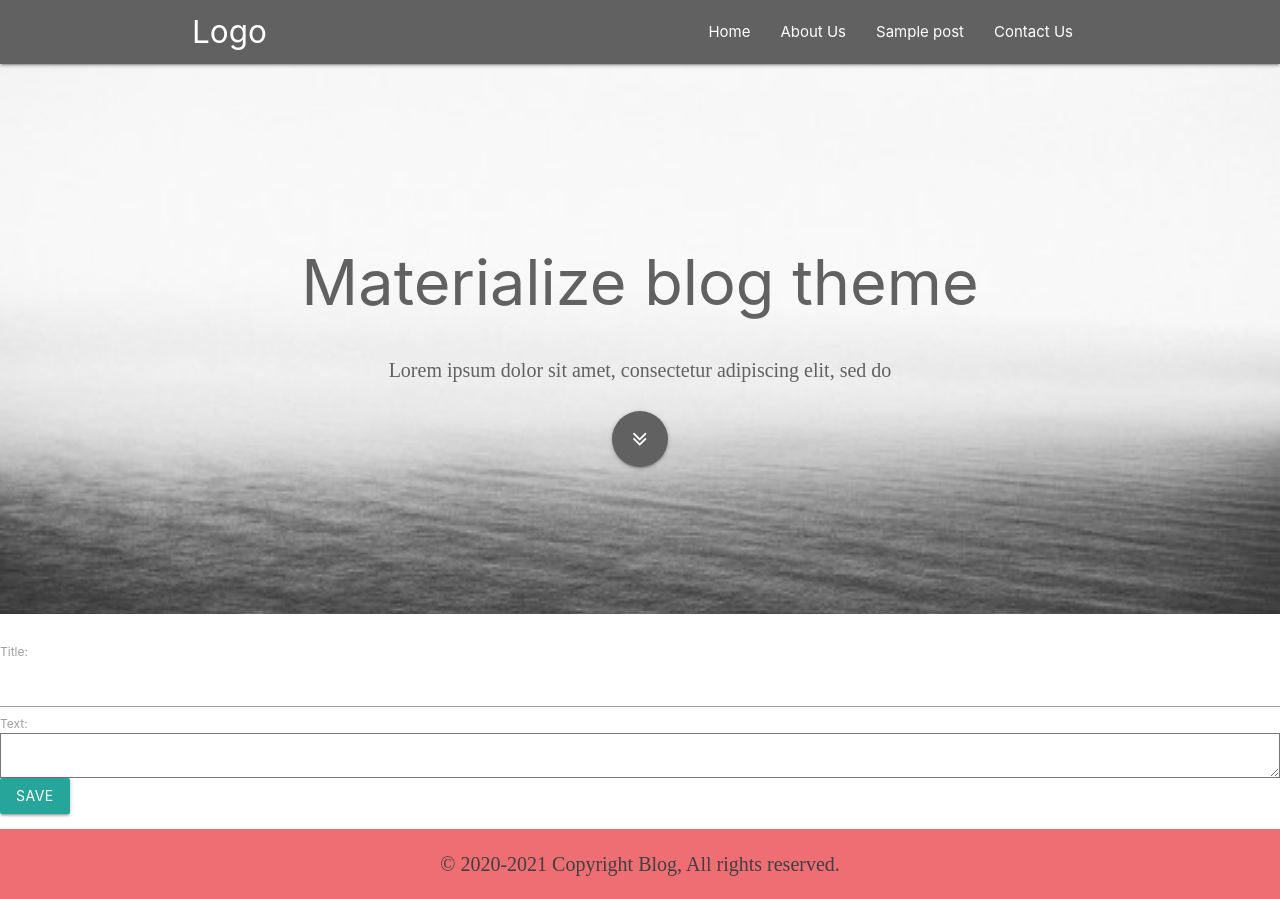
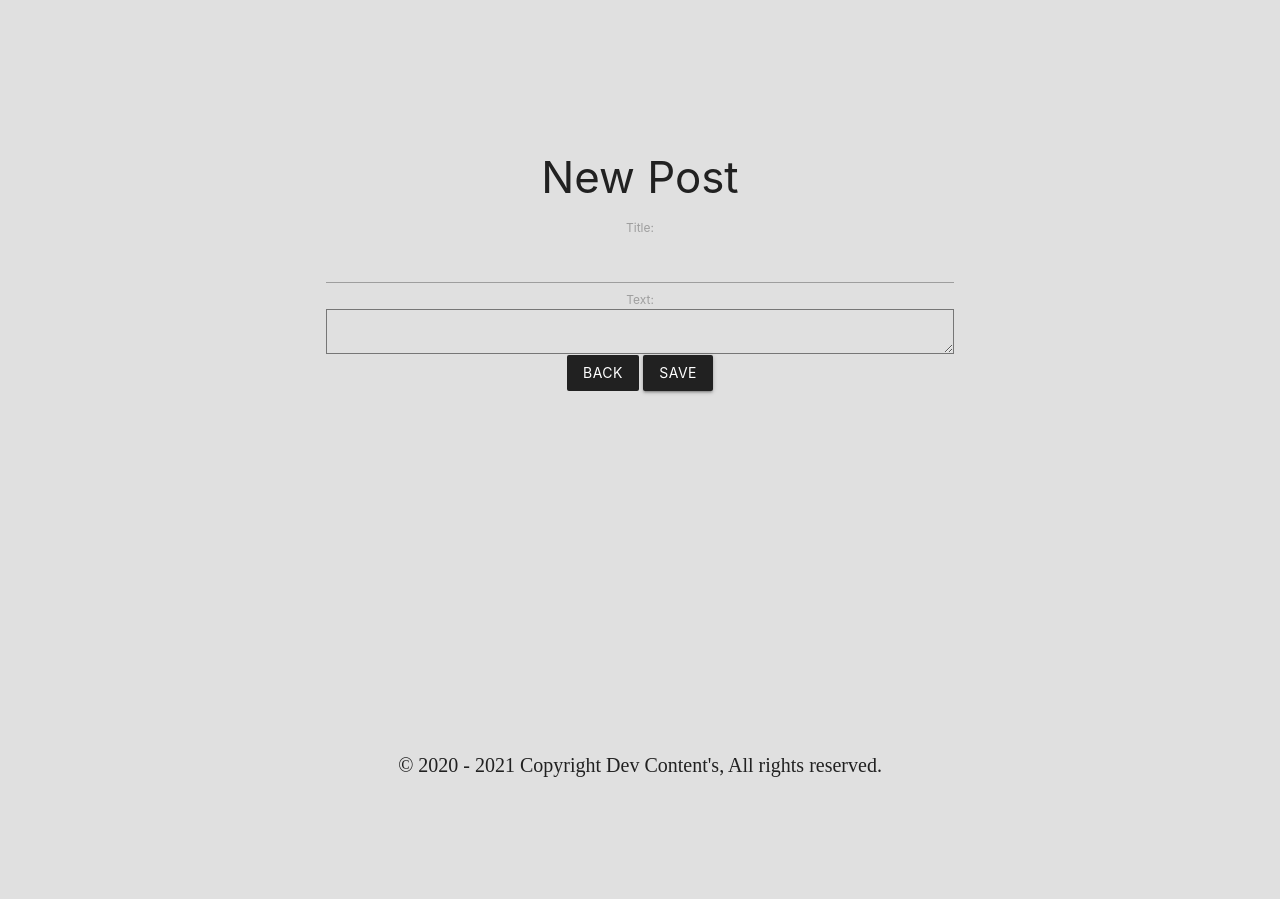
Before and after one commit to LucasSantus/blog, a Django app: page /cadastro/post/new/ in a window 1280 px wide. After the commit the page ends 777 px from the top, so only its background shows below. Run offline with Django 3.2, Linux system fonts and the light colour scheme; some libraries are stand-ins or nearby versions.

Commit message:
implementando cadastro  - Foi implementado e estilizado o template de cadastro de post's.  - Foi adicionado novos códigos css para o template de cadastro de post's.

```diff
--- a/apps/administracao/views.py
+++ b/apps/administracao/views.py
@@ -2,6 +2,13 @@ from django.shortcuts import render, get_object_or_404, redirect
 from django.utils import timezone
 from cadastro.models import Post
 from cadastro.forms import PostForm
+from datetime import date
+
+def base(request):
+    context = {
+    	'date': date.today()
+    }
+    return context
 
 def post_edit(request, pk):
     post = get_object_or_404(Post, pk=pk)
--- a/apps/cadastro/views.py
+++ b/apps/cadastro/views.py
@@ -3,6 +3,7 @@ from django.utils import timezone
 from .forms import PostForm
 
 def post_new(request):
+    form = PostForm()
     if request.method == "POST":
         form = PostForm(request.POST)
         if form.is_valid():
@@ -10,12 +11,10 @@ def post_new(request):
             post.author = request.user
             post.published_date = timezone.now()
             post.save()
-            return redirect('post_detail', pk=post.pk)
-    else:
-        form = PostForm()
+            return redirect('index')
 
     context = {
         "form": form,
     }
 
-    return render(request, 'administracao/post_edit.html', context)
+    return render(request, 'cadastro/post_new.html', context)
--- a/project/settings.py
+++ b/project/settings.py
@@ -75,6 +75,8 @@ TEMPLATES = [
                 'django.template.context_processors.request',
                 'django.contrib.auth.context_processors.auth',
                 'django.contrib.messages.context_processors.messages',
+                #CONFIGURAÇÃO PARA APARECER A DATA NO TEMPLATE BASE
+                'administracao.views.base',
             ],
         },
     },
--- a/static/css/index.css
+++ b/static/css/index.css
@@ -1,58 +1,49 @@
-/* BODY */
+/* FOOTER MATERIALIZE */
 body {
   display: flex;
   min-height: 100vh;
   flex-direction: column;
 }
-/* MAIN */
+
 main {
   flex: 1 0 auto;
 }
 
-/* HEADER */
-/* .nav-wrapper{
-    background-color: #fb8c00;
-} */
-
-/* FOOTER */
-/* .page-footer{
-    background-color: transparent;
+/* TEMPLATE post_new */
+#form-new .input-field input{
+  color: #212121;
 }
 
-.page-footer .row .col span{
-    color: #fb8c00;
+#form-new .input-field textarea{
+  color: #212121;
 }
 
-.btn-floating{
-    background-color: #fb8c00;
+#form-new .input-field>label{
+  color: #212121;
 }
 
-.container .card{
-    height: auto;
-} */
-
-/* CARD's */
-/* .container .card .format{
-    padding-top: 0.001%;
-    padding-left: 1%;
-    padding-right: 1%;
-    padding-bottom: 0.1%;
+#form-new .btn-custom a{
+  background-color: #212121;
+  color: white;
+  margin-top:1px;
 }
 
-.brand-logo{
-    margin-left: 1%;
+#form-new .btn-custom a:hover{
+  background-color: #757575;
+  color: white;
 }
 
-.title{
-    color: #ff9800;
-    font-family: "Times New Roman", Times, serif;
-    font-style: italic;
+#form-new .btn-custom button{
+  background-color: #212121;
+  color: white;
+  margin-top:1px;
 }
 
-.data_publicacao{
-    font-style: italic;
-    font-family: sans-serif;
-} */
+#form-new .btn-custom button:hover{
+  background-color: #757575;
+  color: white;
+}
+
 
 
 /*
@@ -66,11 +57,17 @@ nav .brand-logo {
   color: white;
 }
 
-.col{font-family:Lora,'Times New Roman',serif;font-size:20px;color:#404040}
+.col{
+  font-family:Lora,'Times New Roman',serif;
+  font-size:20px;
+  color:#404040
+}
+
 p {
   line-height: 1.5;
 
 }
+
 .button-collapse {
   color: #ee6e73;
 }
@@ -110,9 +107,6 @@ footer.page-footer {
   margin: 0;
 }
 
-
-
-
 .parallax img
 {
  	 background-repeat: no-repeat;
@@ -123,8 +117,7 @@ footer.page-footer {
  	color: black;
 }
 @media only screen and (max-width : 600px) {
-  .parallax-container
- {
+  .parallax-container{
     color: white;
   }
 }
--- a/templates/administracao/post_edit.html
+++ b/templates/administracao/post_edit.html
@@ -1,4 +1,4 @@
-{% extends 'base.html' %}
+{% extends 'bases/base_post.html' %}
 
 {% load materializecss %}
 
--- /dev/null
+++ b/templates/bases/base_clean.html
@@ -0,0 +1,52 @@
+{% load static %}
+
+<html>
+    <head>
+        <!-- Import Material Icons -->
+        <link href="https://fonts.googleapis.com/icon?family=Material+Icons" rel="stylesheet">
+
+        <!--Import Font Awesome-->
+        <link rel="stylesheet" href="https://stackpath.bootstrapcdn.com/font-awesome/4.7.0/css/font-awesome.min.css">
+
+        <!--Import CSS Materialize-->
+        <link type="text/css" rel="stylesheet" href="{% static 'css/materialize.min.css' %}" media="screen,projection"/>
+
+        <!-- Import CSS Personalizado -->
+        <link type="text/css" rel="stylesheet" href="{% static 'css/index.css' %}">
+
+        <!-- Let browser know website is optimized for mobile -->
+        <meta name="viewport" content="width=device-width, initial-scale=1, maximum-scale=1.0, user-scalable=no">
+
+        <!-- Import JQuery -->
+        <script src="https://code.jquery.com/jquery-3.3.1.min.js" integrity="sha256-FgpCb/KJQlLNfOu91ta32o/NMZxltwRo8QtmkMRdAu8=" crossorigin="anonymous"></script>
+
+        <!-- Import Java Script Personalizado -->
+        <script type="text/javascript" src="{% static 'js/index.js' %}" defer></script>
+
+        <!-- Import Java Script Materialize -->
+        <script type="text/javascript" src="{% static 'js/materialize.min.js' %}" defer></script>
+
+        <script type="text/javascript" script-name="alex-brush" src="http://use.edgefonts.net/alex-brush.js" defer></script>
+        <script type="text/javascript" script-name="carter-one" src="http://use.edgefonts.net/carter-one.js" defer></script>
+
+        <title>
+            {% block title %}
+            {% endblock %}
+        </title>
+    </head>
+
+    <body>
+        <main>
+            {% block content %}
+            {% endblock %}
+        </main>
+
+        <footer class="page-footer transparent">
+            <div class="row" style="width: 80%;">
+                <div class="col s12 center grey-text text-darken-4">
+                    <span>&copy; 2020 - {{date.year}} Copyright Dev Content's, All rights reserved.</span>
+                </div>
+            </div>
+        </footer>
+    </body>
+</html>
--- a/templates/base.html
+++ b/templates/bases/base_post.html
@@ -28,15 +28,20 @@
 
         <script type="text/javascript" script-name="alex-brush" src="http://use.edgefonts.net/alex-brush.js" defer></script>
         <script type="text/javascript" script-name="carter-one" src="http://use.edgefonts.net/carter-one.js" defer></script>
+
+        <title>
+            {% block title %}
+            {% endblock %}
+        </title>
     </head>
 
     <body>
         <header>
 
-              <nav class="grey darken-2">
+            <nav class="grey darken-2">
                 <div class="nav-wrapper container">
-                    <a href="#!" class="brand-logo">Logo</a>
-                    <a href="#" data-target="mobile-demo" class="sidenav-trigger"><i class="material-icons">menu</i></a>
+                    <a href="/" class="brand-logo">Dev Content's</a>
+                    <a href="/" data-target="mobile-demo" class="sidenav-trigger"><i class="material-icons">menu</i></a>
                     <ul class="right hide-on-med-and-down">
                         <li><a href="/">Home</a></li>
                         <li><a href="/">About Us</a></li>
@@ -47,6 +52,7 @@
             </nav>
 
             <ul class="sidenav" id="mobile-demo">
+                <li><a class="sidenav-close right" href="/"><i class="material-icons">close</i></a></li>
                 <li><a href="/">Home</a></li>
                 <li><a href="/">About Us</a></li>
                 <li><a href="/">Sample post</a></li>
@@ -108,10 +114,10 @@
             </script>
         </main>
 
-        <footer class="page-footer">
-            <div class="row" style="width: 90%;">
-                <div class="col s12 center">
-                    <span>&copy; 2020-2021 Copyright Blog, All rights reserved.</span>
+        <footer class="page-footer transparent">
+            <div class="row" style="width: 80%;">
+                <div class="col s12 center grey-text text-darken-2">
+                    <span>&copy; 2020 - {{date.year}} Copyright Dev Content's, All rights reserved.</span>
                 </div>
             </div>
         </footer>
--- /dev/null
+++ b/templates/cadastro/post_new.html
@@ -0,0 +1,21 @@
+{% extends 'bases/base_clean.html' %}
+
+{% load materializecss %}
+
+{% block content %}
+    <body class="grey lighten-2">
+        <div class="container center" style="margin-top: 12%">
+            <div class="container">
+                <h3 class="grey-text text-darken-4">New Post</h3>
+                <form id="form-new" method="POST">
+                    {% csrf_token %}
+                    {{ form|materializecss }}
+                    <div class="btn-custom">
+                        <a href="/" class="waves-effect waves-light btn btn-flat">BACK</a>
+                        <button type="submit" class="waves-effect waves-light btn">SAVE</button>
+                    </div>
+                </form>
+            </div>
+        </div>
+    </body>
+{% endblock %}
--- a/templates/home/index.html
+++ b/templates/home/index.html
@@ -1,4 +1,4 @@
-{% extends 'base.html' %}
+{% extends 'bases/base_post.html' %}
 
 {% block content %}
     {% comment %} {% if user.is_authenticated %}
```
Lines whose indentation alone changed are shown as unchanged.
